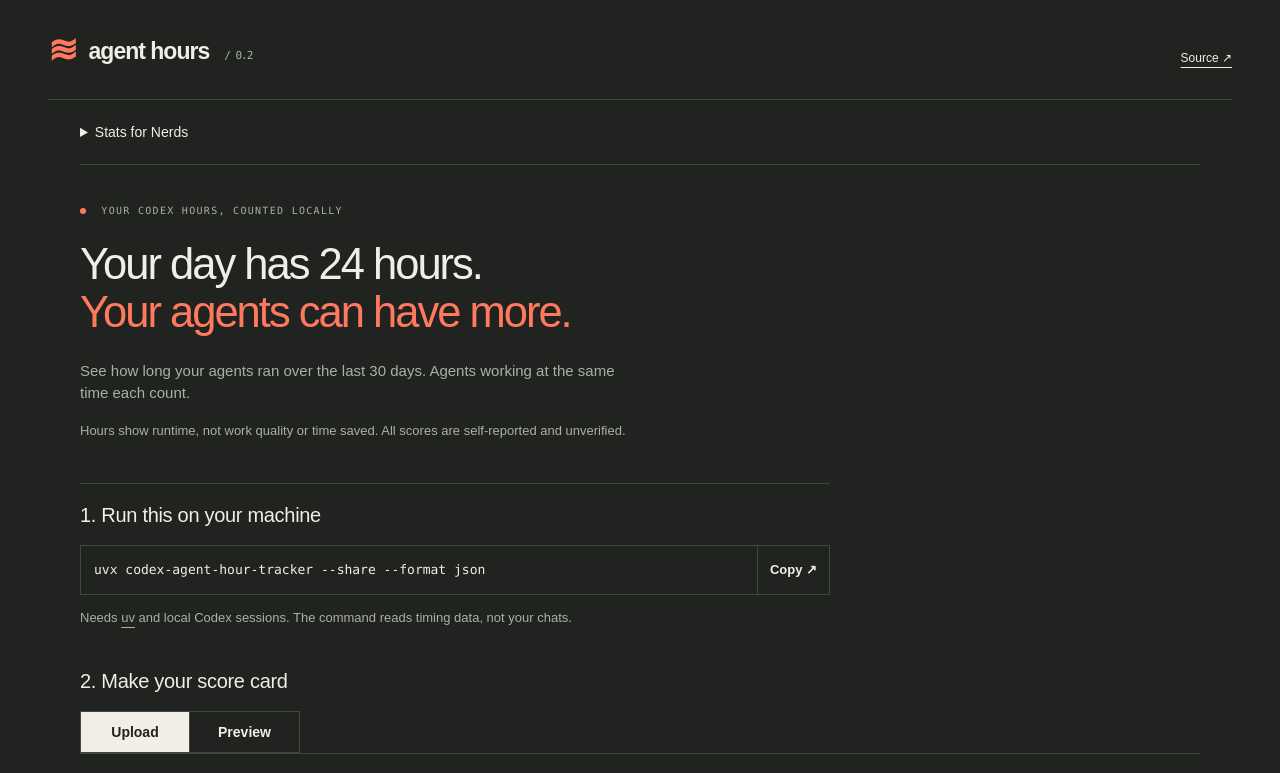
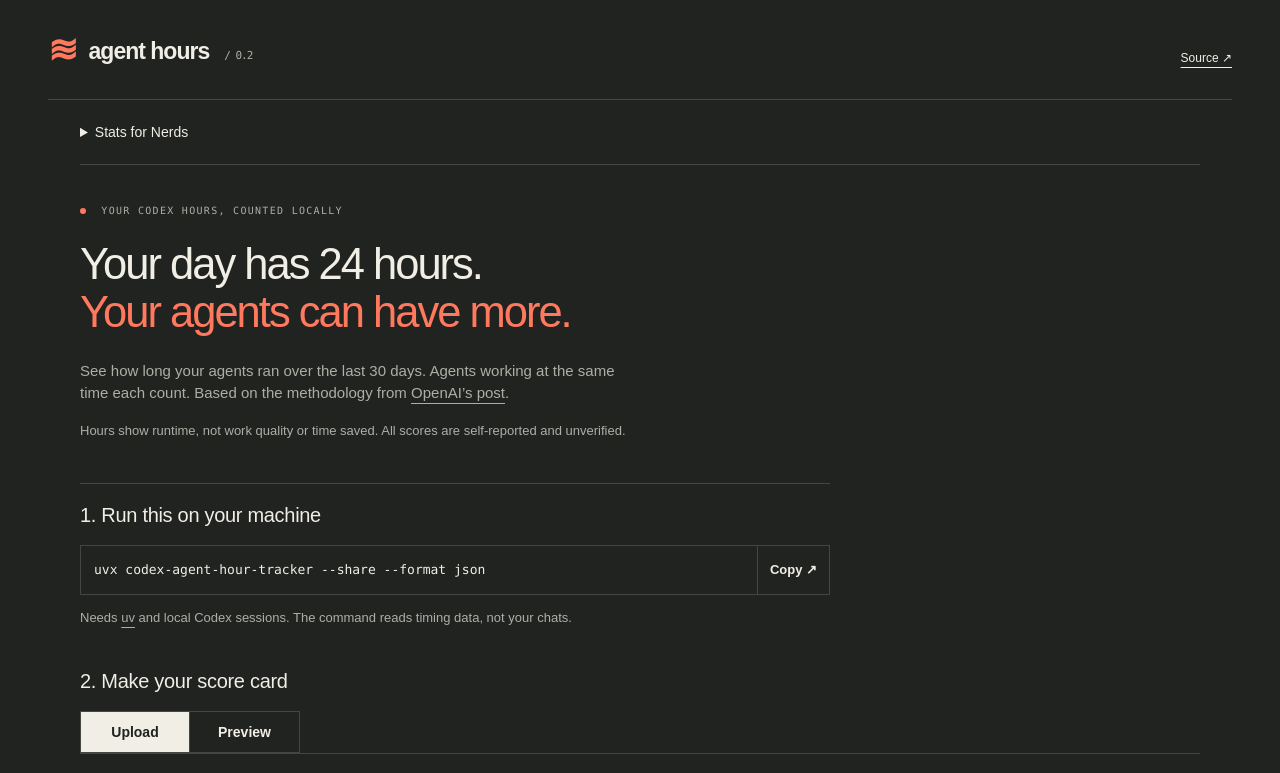
Before and after one commit to tim-osterhus/codex-agent-hour-tracker, a website: page site/index.html in a window 1280 px wide. Shown: the top 773 px of the page. Drawn offline with Linux system fonts and the light colour scheme.

Commit message:
Link homepage caption to OpenAI methodology post

```diff
--- a/site/index.html
+++ b/site/index.html
@@ -114,7 +114,10 @@
         </h1>
         <p class="intro">
           See how long your agents ran over the last 30 days. Agents working at
-          the same time each count.
+          the same time each count. Based on the methodology from
+          <a href="https://openai.com/index/research-acceleration-view-inside-openai/"
+            >OpenAI’s post</a
+          >.
         </p>
         <p class="fine">
           Hours show runtime, not work quality or time saved. All scores are
```
